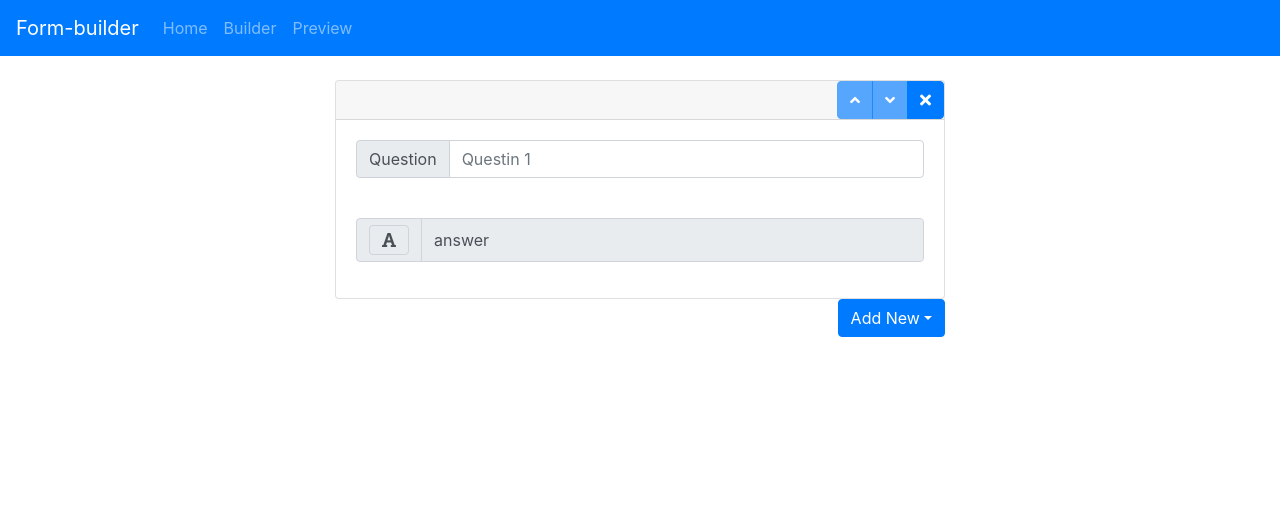
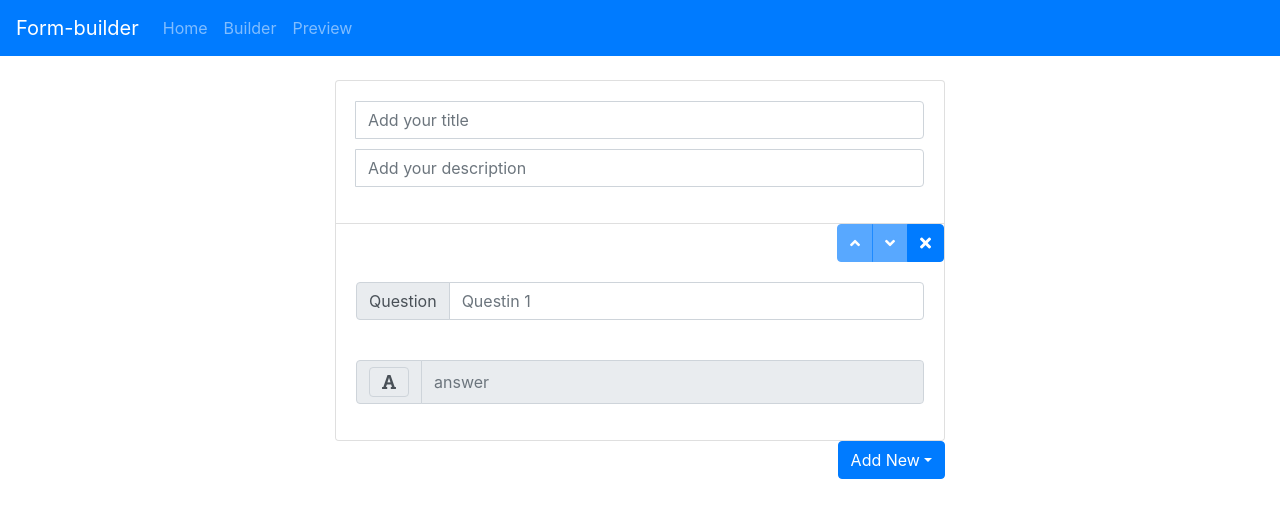
Before and after one commit to Andicstom/form-builder, a React (Create React App) app: page /builder in a window 1280 px wide. Shown: the top 518 px of the page. Built offline with nearby package versions, Linux system fonts and the light colour scheme.

Commit message:
make card like form builder

```diff
--- a/src/App.js
+++ b/src/App.js
@@ -12,6 +12,8 @@ class App extends Component {
         super(props);
 
         this.state = {
+            title: 'Add your title',
+            description: 'Add your description',
             formBlocks: [
                 {
                     id: uuid.v4(),
@@ -172,19 +174,25 @@ class App extends Component {
                 }
             }
         }
-    }
+    };
 
     onFormBlockNameChange = (id, title) => {
         const formBlocks = _.cloneDeep(this.state.formBlocks);
         for (let formBlock of formBlocks) {
-            if ( formBlock.id === id) {
+            if (formBlock.id === id) {
                 formBlock.title = title;
                 break;
             }
         }
 
         this.setState({ formBlocks });
-    }
+    };
+
+    onSimpleInputChange = (value, workAs) => {
+        workAs === 'title'
+            ? this.setState({ title: value })
+            : this.setState({ description: value });
+    };
 
     render() {
         return (
@@ -206,8 +214,15 @@ class App extends Component {
                                 deleteFormBlock={this.deleteFormBlock}
                                 moveFormBlockUp={this.moveFormBlockUp}
                                 moveFormBlockDown={this.moveFormBlockDown}
-                                onFormOptionNameChange={this.onFormOptionNameChange}
-                                onFormBlockNameChange={this.onFormBlockNameChange}
+                                onFormOptionNameChange={
+                                    this.onFormOptionNameChange
+                                }
+                                onFormBlockNameChange={
+                                    this.onFormBlockNameChange
+                                }
+                                onSimpleInputChange={this.onSimpleInputChange}
+                                title={this.state.title}
+                                description={this.state.description}
                             />
                         )}
                     />
@@ -217,6 +232,8 @@ class App extends Component {
                             <Preview
                                 formData={this.state.formBlocks}
                                 onSubmit={this.onSubmit}
+                                title={this.state.title}
+                                description={this.state.description}
                             />
                         )}
                     />
--- a/src/components/FormBlock/FormBlock.js
+++ b/src/components/FormBlock/FormBlock.js
@@ -16,8 +16,8 @@ class FormBlock extends Component {
 
     render() {
         return (
-            <div className="card">
-                <div className="card-header p-0 text-right">
+            <li className="list-group-item p-0" >
+                <div className="text-right">
                     {this.props.crudBar}
                 </div>
                 <div className="card-body">
@@ -43,7 +43,7 @@ class FormBlock extends Component {
                     <br />
                     {this.props.content}
                 </div>
-            </div>
+            </li>
         );
     }
 }
--- a/src/components/FormBlockContainer/FormBlockContainer.js
+++ b/src/components/FormBlockContainer/FormBlockContainer.js
@@ -15,7 +15,12 @@ class FormBlockContainer extends Component {
             let options = formBlock.content.formBlockOptionItems;
             let content =
                 type === 'text' || type === 'date' ? (
-                    <SimpleInputContent type={type} disabled={true} />
+                    <SimpleInputContent
+                        type={type}
+                        disabled={true}
+                        workAs={'answer'}
+                        name={'answer'}
+                    />
                 ) : (
                     <div>
                         {options.map((option, index) => (
@@ -72,7 +77,33 @@ class FormBlockContainer extends Component {
     };
 
     render() {
-        return <React.Fragment>{this.renderFormBlocks()}</React.Fragment>;
+        return (
+            <div className="card">
+                <div className="card-body">
+                    <h5 className="card-title">
+                        <SimpleInputContent
+                            type={'hideSpan'}
+                            disabled={false}
+                            workAs={'title'}
+                            onSimpleInputChange={this.props.onSimpleInputChange}
+                            name={this.props.title}
+                        />
+                    </h5>
+                    <h6 className="card-subtitle mb-2 text-muted">
+                        <SimpleInputContent
+                            type={'hideSpan'}
+                            disabled={false}
+                            workAs={'description'}
+                            onSimpleInputChange={this.props.onSimpleInputChange}
+                            name={this.props.description}
+                        />
+                    </h6>
+                </div>
+                <ul className="list-group list-group-flush">
+                    {this.renderFormBlocks()}
+                </ul>
+            </div>
+        );
     }
 }
 
--- a/src/components/RenderForm/RenderForm.js
+++ b/src/components/RenderForm/RenderForm.js
@@ -26,6 +26,10 @@ class RenderForm extends Component {
         return false;
     };
 
+    isOptionTypeInputElem = type => {
+        return type === 'checkbox' || type === 'date' || type === 'radio';
+    }
+
     renderForm = () => {
         let formData = this.props.formData;
         let formUI = formData.map(formElem => {
@@ -40,7 +44,7 @@ class RenderForm extends Component {
                     </label>
                     {this.isNonInputFormElem(type) ? (
                         this.getNonInputFormElem(formElem)
-                    ) : options.length !== 0 ? (
+                    ) : this.isOptionTypeInputElem(type) ? (
                         options.map((option, index) => (
                             <div className="form-check" key={option.id}>
                                 <input
--- a/src/components/SimpleInpuntContent/SimpleInputContent.js
+++ b/src/components/SimpleInpuntContent/SimpleInputContent.js
@@ -1,37 +1,59 @@
-import React from 'react';
+import React, { Component } from 'react';
 
-function SimpleInputContent(props) {
+class SimpleInputContent extends Component {
+    constructor(props) {
+        super(props);
+
+        this.state = { name: this.props.name };
+    }
+
+    getIconIfNeeded = () => {
+        switch (this.props.type) {
+            case 'text':
+                return 'fas fa-font';
+            case 'date':
+                return 'far fa-calendar-alt';
+            default:
+                return 'd-none';
+        }
+    };
+
+    getSpanIfNeeded = () => {
+        return this.props.type === 'hideSpan' ? 'd-none' : 'input-group-text';
+    };
+
+    onSimpleInputChange = e => {
+        this.props.onSimpleInputChange(e.target.value, this.props.workAs);
+        this.setState({ name: e.target.value });
+    };
+
+    render() {
         return (
             <div className="input-group mb-3">
                 <div className="input-group-prepend">
                     <span
-                    className="input-group-text"
+                        className={this.getSpanIfNeeded()}
                         id="inputGroup-sizing-default"
                     >
                         <span
                             className="input-group-text"
                             id="inputGroup-sizing-sm"
                         >
-                        <i
-                            className={
-                                props.type === 'text'
-                                    ? 'fas fa-font'
-                                    : 'far fa-calendar-alt'
-                            }
-                        />
+                            <i className={this.getIconIfNeeded()} />
                         </span>
                     </span>
                 </div>
                 <input
                     type="text"
                     id="answer"
-                disabled={props.disabled}
-                placeholder=""
+                    disabled={this.props.disabled}
+                    placeholder={this.state.name}
                     className="form-control"
-                value="answer"
+                    onChange={this.onSimpleInputChange}
                 />
             </div>
         );
     }
+}
 
 export default SimpleInputContent;
--- a/src/pages/Builder/Builder.js
+++ b/src/pages/Builder/Builder.js
@@ -26,6 +26,9 @@ class Builder extends Component {
                     moveFormBlockDown={this.props.moveFormBlockDown}
                     onFormOptionNameChange={this.props.onFormOptionNameChange}
                     onFormBlockNameChange={this.props.onFormBlockNameChange}
+                    onSimpleInputChange={this.props.onSimpleInputChange}
+                    title={this.props.title}
+                    description={this.props.description}
                 />
                 <AddFormItem addFormBlock={this.props.addFormBlock} />
             </div>
--- a/src/pages/Preview/Preview.js
+++ b/src/pages/Preview/Preview.js
@@ -14,6 +14,8 @@ class Preview extends Component {
                 <RenderForm
                     formData={this.props.formData}
                     onSubmit={this.props.onSubmit}
+                    title={this.props.title}
+                    description={this.props.description}
                 />
             </div>
         );
```
Lines whose indentation alone changed are shown as unchanged.
